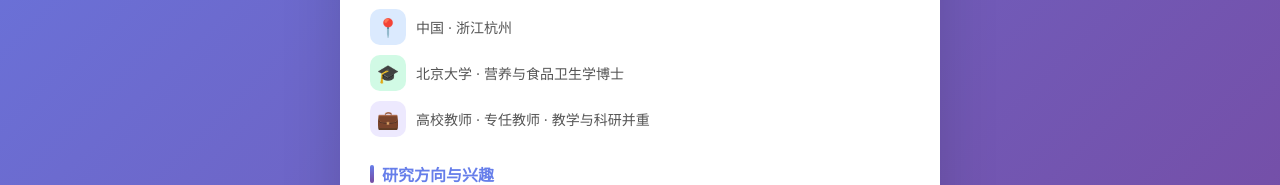
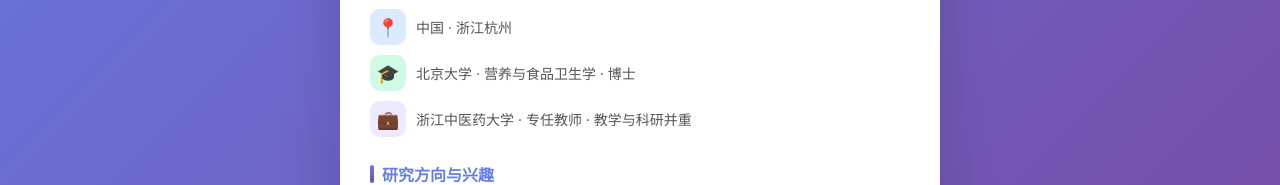
Before and after one commit to MaggieGu16/myprofile, a plain HTML site: page index.html in a window 1280 px wide. Shown: the part 624-809 px from the top of the page. Drawn offline with Linux system fonts and the light colour scheme.

Commit message:
Update educational and work information in index.html

```diff
--- a/index.html
+++ b/index.html
@@ -238,11 +238,11 @@
                 </div>
                 <div class="info-item">
                     <div class="icon icon-edu">🎓</div>
-                    <div>北京大学 · 营养与食品卫生学博士</div>
+                    <div>北京大学 · 营养与食品卫生学 · 博士</div>
                 </div>
                 <div class="info-item">
                     <div class="icon icon-work">💼</div>
-                    <div>高校教师 · 专任教师 · 教学与科研并重</div>
+                    <div>浙江中医药大学 · 专任教师 · 教学与科研并重</div>
                 </div>
             </div>
 
```
